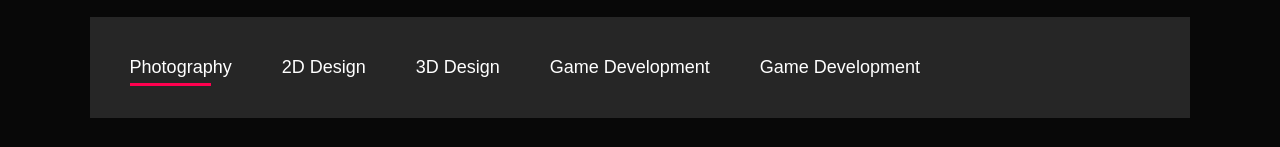
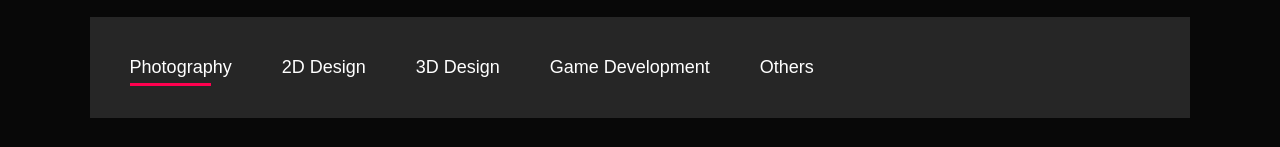
Before and after one commit to CapZap/Myportforlio.github-io, a plain HTML site: page index.html in a window 1280 px wide. Shown: the part 1723-1870 px from the top of the page. Drawn offline with Linux system fonts and the light colour scheme.

Commit message:
Update index.html

```diff
--- a/index.html
+++ b/index.html
@@ -83,7 +83,7 @@
 						<p class="tab-links" onclick="opentab('2D design')">2D Design</p>
 						<p class="tab-links" onclick="opentab('3D design')">3D Design</p>
 						<p class="tab-links" onclick="opentab('game development')">Game Development</p>
-						<p class="tab-links" onclick="opentab('others')">Game Development</p>
+						<p class="tab-links" onclick="opentab('others')">Others</p>
 					</div>
 					<div class="tab-contents active-tab" id="photography">
 						<ul>
```
